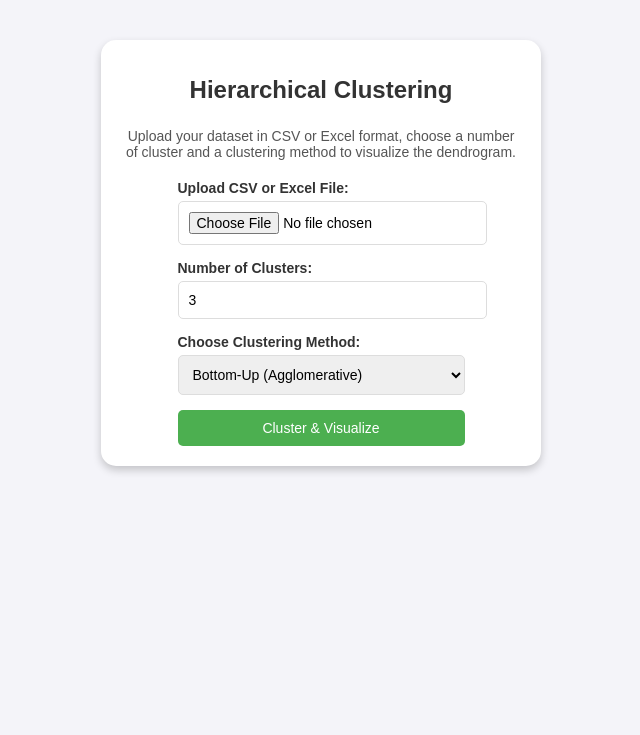
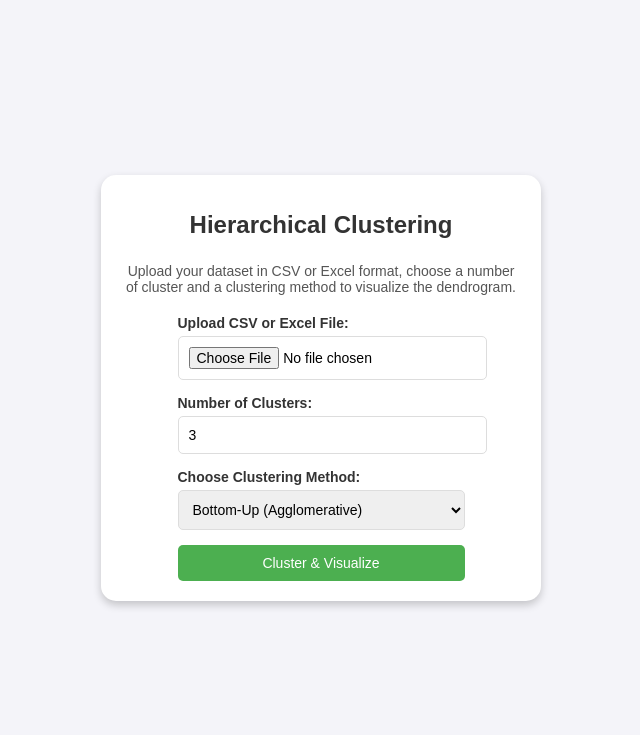
Before and after one commit to kkdang14/DataMiningProject_ClusterDataWebsite, a Flask app: page / in a window 1280 px wide. Shown: the top 735 px of the page, without its empty margins (319-959 px from the left). Run offline with Flask 3, Linux system fonts and the light colour scheme.

Commit message:
demo-v2.4

```diff
--- a/static/css/style-2.css
+++ b/static/css/style-2.css
@@ -125,7 +125,7 @@ tr:nth-child(even) {
 }
 
 /* Media Queries for responsiveness */
-@media (max-width: 768px) {
+@media (max-width: 954px) {
     body {
         padding: 10px;
     }
--- a/static/css/style.css
+++ b/static/css/style.css
@@ -7,6 +7,7 @@ body {
     display: flex;
     align-items: center;
     justify-content: center;
+    height: 92vh;
 }
 
 /* Header and Container */
```
